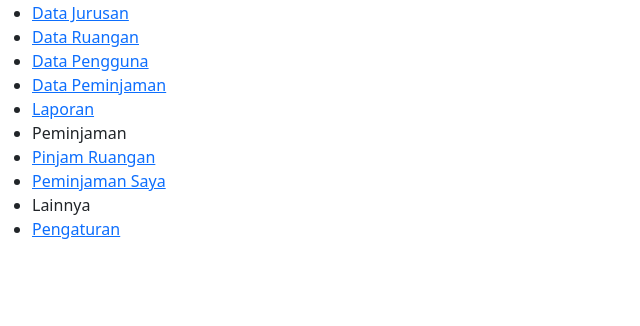
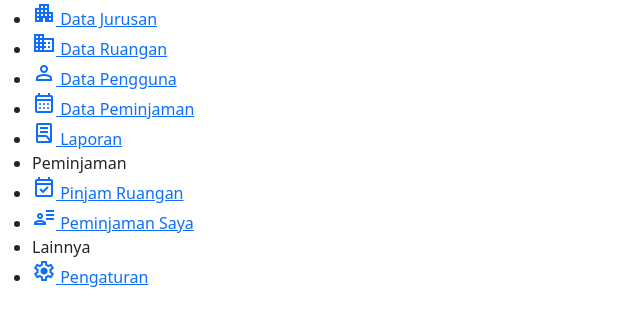
Before and after one commit to ICLabs-Fikom-UMI/sistem-peminjaman-ruangan, a PHP site: the page made by app/views/templates/sidebar.php in a window 1280 px wide. Shown: the part 77-403 px from the top of the page, without its empty margins (0-640 px from the left). Run offline with PHP 8.4, Linux system fonts and the light colour scheme; the template is opened without the code that fills it, so the values that code supplies are empty; some libraries are stand-ins or nearby versions.

Commit message:
update sidebar

```diff
--- a/app/views/templates/sidebar.php
+++ b/app/views/templates/sidebar.php
@@ -6,7 +6,7 @@
                     </li>
                     <li>
                         <a href="<?= BASEURL; ?>">
-                            <span class="material-symbols-outlined" >
+                            <span class="material-symbols-outlined">
                                 home
                             </span> Beranda
                         </a>
@@ -15,34 +15,67 @@
                         Data Master
                     </li>
                     <li>
-                        <a href="<?= BASEURL; ?>/jurusan">Data Jurusan</a>
+                        <a href="<?= BASEURL; ?>/jurusan">
+                            <span class="material-symbols-outlined">
+                                apartment
+                            </span>
+                            Data Jurusan</a>
                     </li>
                     <li>
-                        <a href="<?= BASEURL; ?>/ruangan">Data Ruangan</a>
+                        <a href="<?= BASEURL; ?>/ruangan">
+                            <span class="material-symbols-outlined">
+                                domain
+                            </span>
+                            Data Ruangan</a>
                     </li>
                     <li>
-                        <a href="<?= BASEURL; ?>/mahasiswa">Data Pengguna</a>
+                        <a href="<?= BASEURL; ?>/mahasiswa">
+                            <span class="material-symbols-outlined">
+                                person
+                            </span>
+                            Data Pengguna</a>
                     </li>
                     <li>
-                        <a href="<?= BASEURL; ?>/peminjaman">Data Peminjaman</a>
+                        <a href="<?= BASEURL; ?>/peminjaman">
+                            <span class="material-symbols-outlined">
+                                calendar_month
+                            </span>
+                            Data Peminjaman</a>
                     </li>
                     <li>
-                        <a href="<?= BASEURL; ?>/laporan">Laporan</a>
+                        <a href="<?= BASEURL; ?>/laporan">
+                            <span class="material-symbols-outlined">
+                                lab_profile
+                            </span>
+                            Laporan
+                        </a>
                     </li>
                     <li class="header">
                         Peminjaman
                     </li>
                     <li>
-                        <a href="<?= BASEURL; ?>/about">Pinjam Ruangan</a>
+                        <a href="<?= BASEURL; ?>/about">
+                            <span class="material-symbols-outlined">
+                                event_available
+                            </span>
+                            Pinjam Ruangan</a>
                     </li>
                     <li>
-                        <a href="">Peminjaman Saya</a>
+                        <a href="">
+                            <span class="material-symbols-outlined">
+                                user_attributes
+                            </span>
+                            Peminjaman Saya</a>
                     </li>
                     <li class="header">
                         Lainnya
                     </li>
                     <li>
-                        <a href="#">Pengaturan</a>
+                        <a href="#">
+                            <span class="material-symbols-outlined">
+                                settings
+                            </span>
+                            Pengaturan</a>
                     </li>
 
                 </ul>
```
Also changed, not shown: public/css/style.css (+11 -10 lines), app/views/profile/index.php (added).
